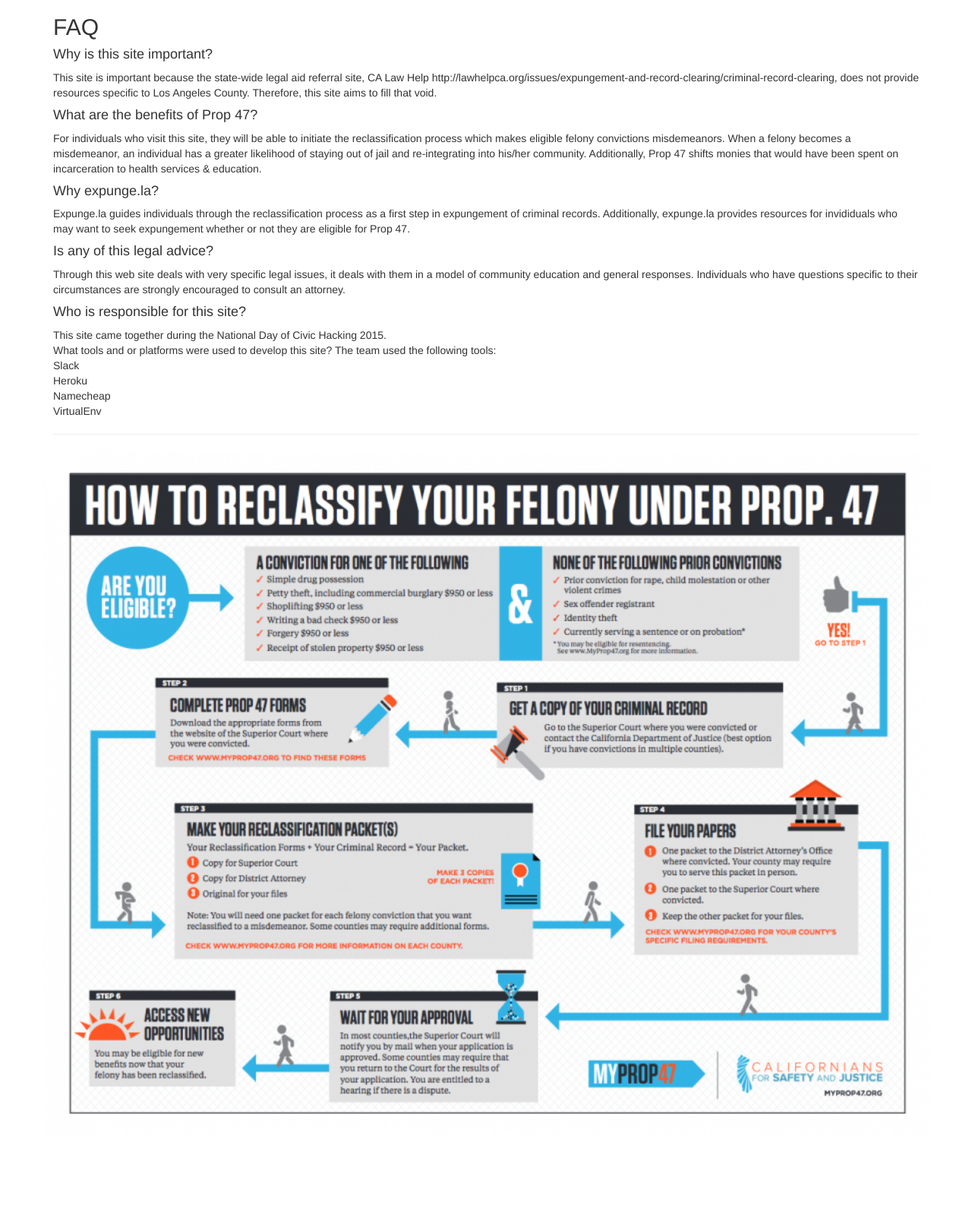
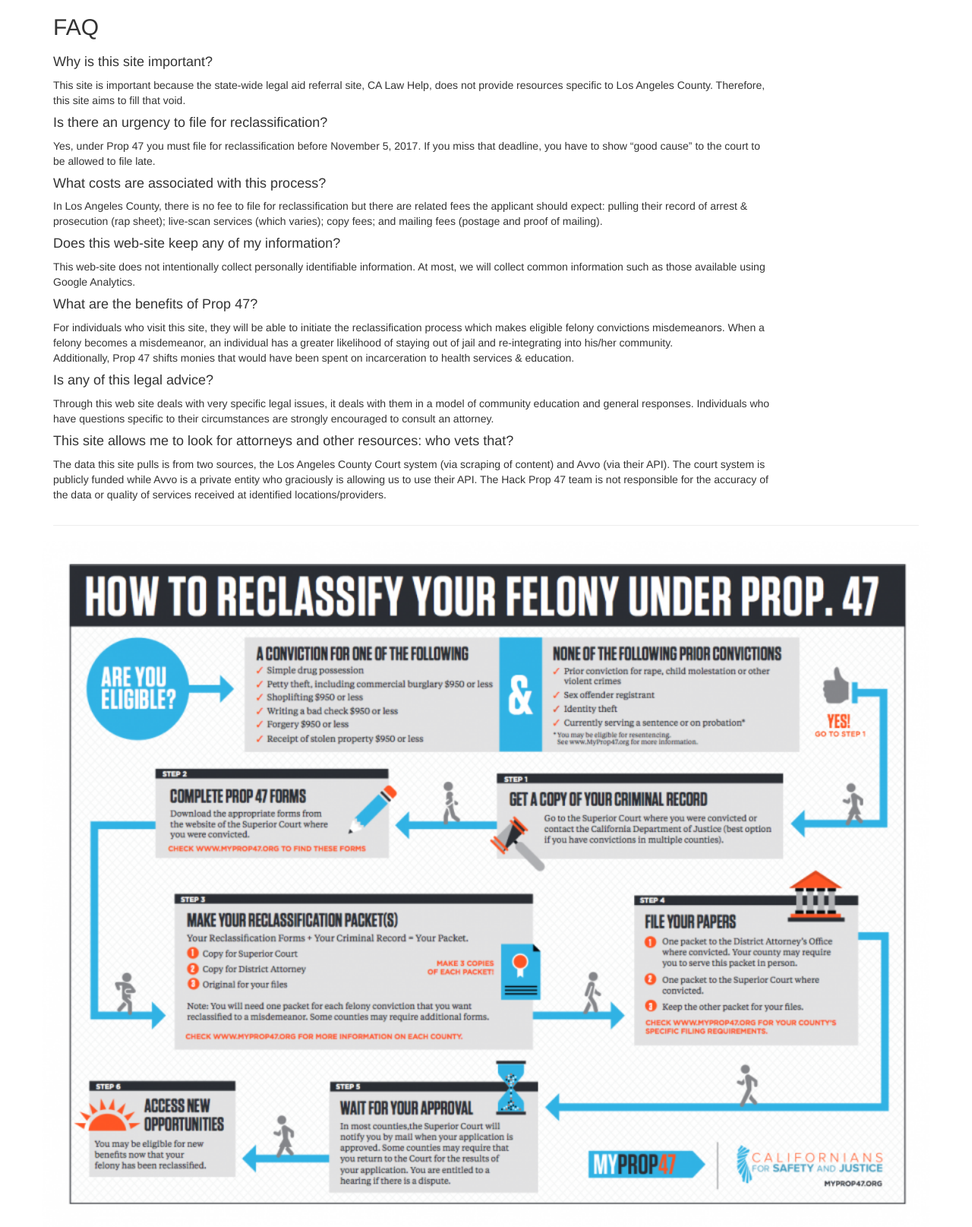
Before and after one commit to itsmemattchung/hackla2015prop47, a Django app: page /faq/ in a window 1280 px wide. Shown: the part 51-1666 px from the top of the page at 76% size. Before the commit the page ends 1517 px from the top, so only its background shows below. Run offline with Django 3.2, Linux system fonts and the light colour scheme; parts of the project's set-up code (start-up, migrations or seed data) failed here and were passed over; some libraries are stand-ins or nearby versions.

Commit message:
styling for faq and home page

```diff
--- a/prop47/site/static/site/css/style.css
+++ b/prop47/site/static/site/css/style.css
@@ -112,3 +112,7 @@
 .live-scan-table a{
     font-weight: bold;
 }
+.wheel{
+    height: 100%;
+    width: 100%;
+}
--- a/prop47/site/templates/faq.html
+++ b/prop47/site/templates/faq.html
@@ -1,20 +1,34 @@
 {% extends 'base.html' %}
 {% block content %}
 <h2>FAQ</h2>
+<div class="row">
+	<div class="col-md-10">
 <ul class="list-unstyled">
+
 <li>
 	<h4>Why is this site important?</h4>
-This site is important because the state-wide legal aid referral site, CA Law Help http://lawhelpca.org/issues/expungement-and-record-clearing/criminal-record-clearing, does not provide resources specific to Los Angeles County. Therefore, this site aims to fill that void.
+This site is important because the state-wide legal aid referral site, CA Law Help, does not provide resources specific to Los Angeles County. Therefore, this site aims to fill that void.
+</li>
+
+<li>
+<h4>Is there an urgency to file for reclassification?</h4>
+Yes, under Prop 47 you must file for reclassification before November 5, 2017. If you miss that deadline, you have to show “good cause” to the court to be allowed to file late.
+</li>
+
+<li>
+<h4>What costs are associated with this process?</h4>
+In Los Angeles County, there is no fee to file for reclassification but there are related fees the applicant should expect: pulling their record of arrest &amp prosecution (rap sheet); live-scan services (which varies); copy fees; and mailing fees (postage and proof of mailing).
+</li>
+
+<li>
+<h4>Does this web-site keep any of my information?</h4>
+This web-site does not intentionally collect personally identifiable information. At most, we will collect common information such as those available using Google Analytics.
 </li>
 
 <li>
 <h4>What are the benefits of Prop 47?</h4>
-For individuals who visit this site, they will be able to initiate the reclassification process which makes eligible felony convictions misdemeanors. When a felony becomes a misdemeanor, an individual has a greater likelihood of staying out of jail and re-integrating into his/her community. Additionally, Prop 47 shifts monies that would have been spent on incarceration to health services & education.
-</li>
-
-<li>
-<h4>Why expunge.la?</h4>
-Expunge.la guides individuals through the reclassification process as a first step in expungement of criminal records. Additionally, expunge.la provides resources for invididuals who may want to seek expungement whether or not they are eligible for Prop 47.
+For individuals who visit this site, they will be able to initiate the reclassification process which makes eligible felony convictions misdemeanors. When a felony becomes a misdemeanor, an individual has a greater likelihood of staying out of jail and re-integrating into his/her community.<br>
+Additionally, Prop 47 shifts monies that would have been spent on incarceration to health services &amp education.
 </li>
 
 <li>
@@ -23,21 +37,15 @@ Through this web site deals with very specific legal issues, it deals with them
 </li>
 
 <li>
-<h4>Who is responsible for this site?</h4>
-This site came together during the National Day of Civic Hacking 2015.
+<h4>This site allows me to look for attorneys and other resources: who vets that?</h4>
+The data this site pulls is from two sources, the Los Angeles County Court system (via scraping of content) and Avvo (via their API). The court system is publicly funded while Avvo is a private entity who graciously is allowing us to use their API. The Hack Prop 47 team is not responsible for the accuracy of the data or quality of services received at identified locations/providers.
 </li>
-<li>
-What tools and or platforms were used to develop this site?
-The team used the following tools:
-<ul class="list-unstyled">
-<li>Slack</li>
-<li>Heroku</li>
-<li>Namecheap</li>
-<li>VirtualEnv</li>
 
 </ul>
-</li>
-</ul>
+</div>
+
+
+</div>
 <hr class="featurette-divider">
 <div class="row">
   <img src="/static/site/images/prop47workflow.png" class="img-responsive" style="width: 100%">
--- a/prop47/site/templates/index.html
+++ b/prop47/site/templates/index.html
@@ -2,7 +2,7 @@
 {% block content %}
     <div class="jumbotron">
         <h1>Expunge LA</h1>
-        <p>Don't want to be screwed for the rest of your life because of one stupid decision?</p>
+        <p>Changing lives and strengthening communities through reclassification.</p>
     </div>
 
     <div class="row">
```
Also changed, not shown: prop47/site/static/site/images/process_wheel.png (added).
